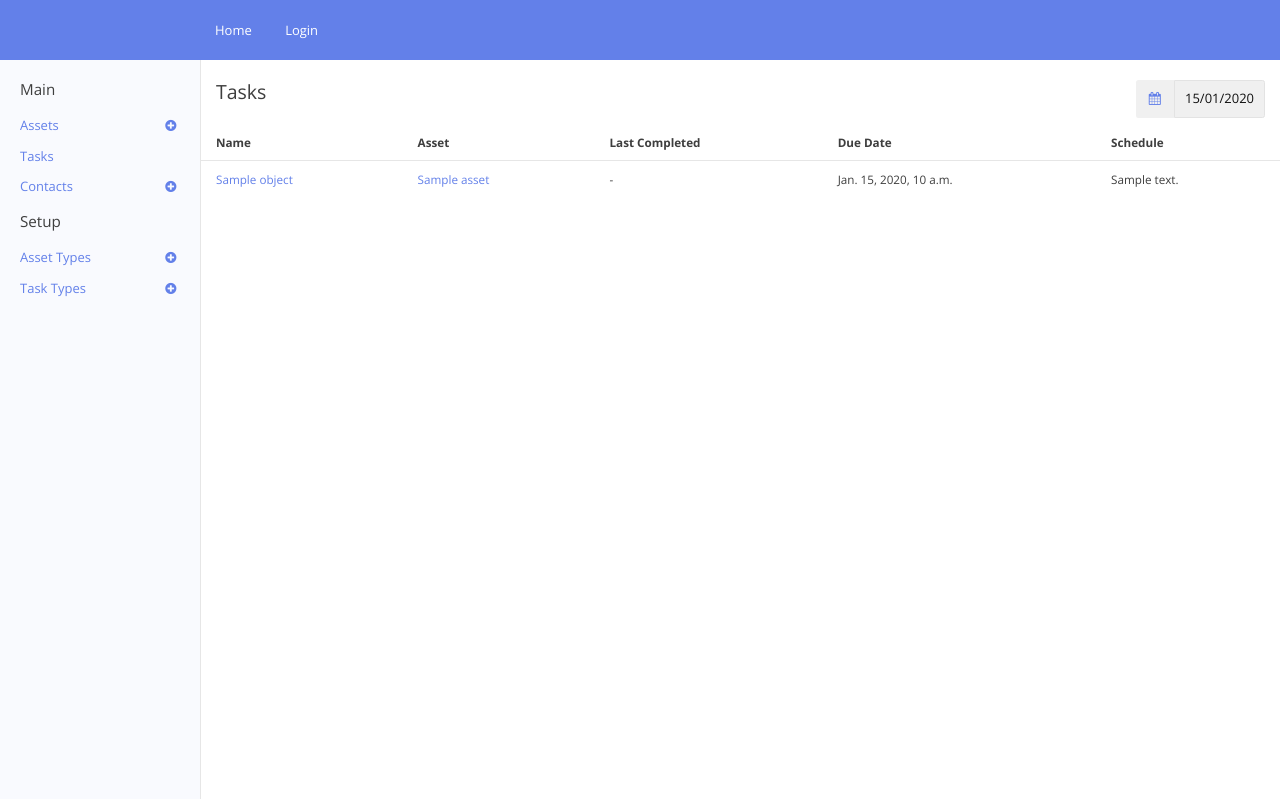
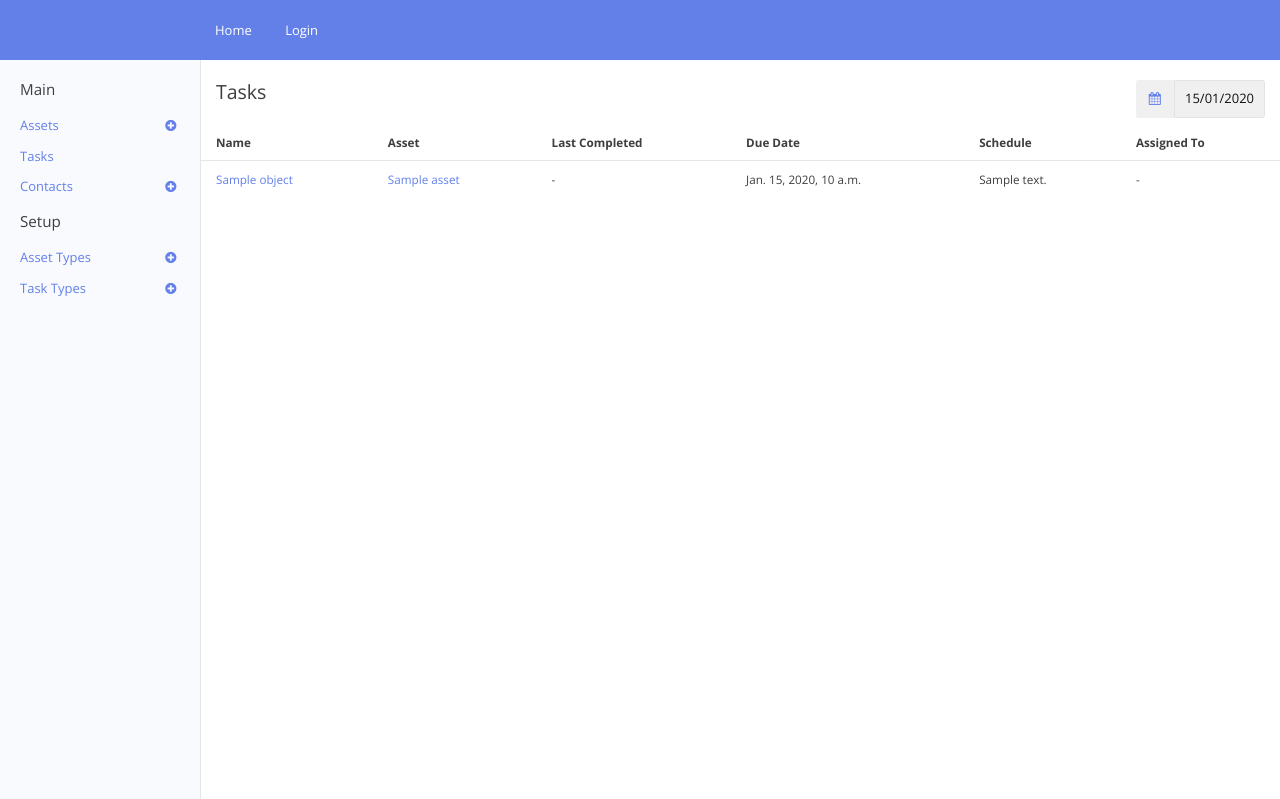
Before and after one commit to AccentDesign/asset_management, a Django app: template assets/templates/assets/task_list.html in a window 1280 px wide. Shown: the top 799 px of the page. Run offline with Django 3.2, Linux system fonts and the light colour scheme; the template is opened without the code that fills it: most values are stand-ins (such as "Sample title", 1, 10 or a date in 2020).

Commit message:
added assigned to on task

```diff
--- a/assets/models/task.py
+++ b/assets/models/task.py
@@ -52,6 +52,12 @@ class Task(models.Model):
         'assets.Asset',
         on_delete=models.CASCADE,
         related_name='tasks'
+    )
+    assigned_to = models.ForeignKey(
+        'authentication.User',
+        on_delete=models.SET_NULL,
+        null=True,
+        blank=True
     )
     initial_due_date = models.DateField()
     repeat_interval = models.IntegerField(
--- a/assets/templates/assets/task_list.html
+++ b/assets/templates/assets/task_list.html
@@ -22,6 +22,7 @@
                     <th>{% trans 'Last Completed' %}</th>
                     <th>{% trans 'Due Date' %}</th>
                     <th>{% trans 'Schedule' %}</th>
+                    <th>{% trans 'Assigned To' %}</th>
                 </tr>
             </thead>
             <tbody>
@@ -32,6 +33,7 @@
                     <td>{{ ob.last_completed|localtime|date|default:'-' }}</td>
                     <td>{{ ob.due_date|default:'-' }}</td>
                     <td>{{ ob.schedule_text|default_if_none:'-' }}</td>
+                    <td>{{ ob.assigned_to|default:'-' }}</td>
                 </tr>
                 {% endfor %}
             </tbody>
```
Also changed, not shown: assets/migrations/0006_task_assigned_to.py (added).
